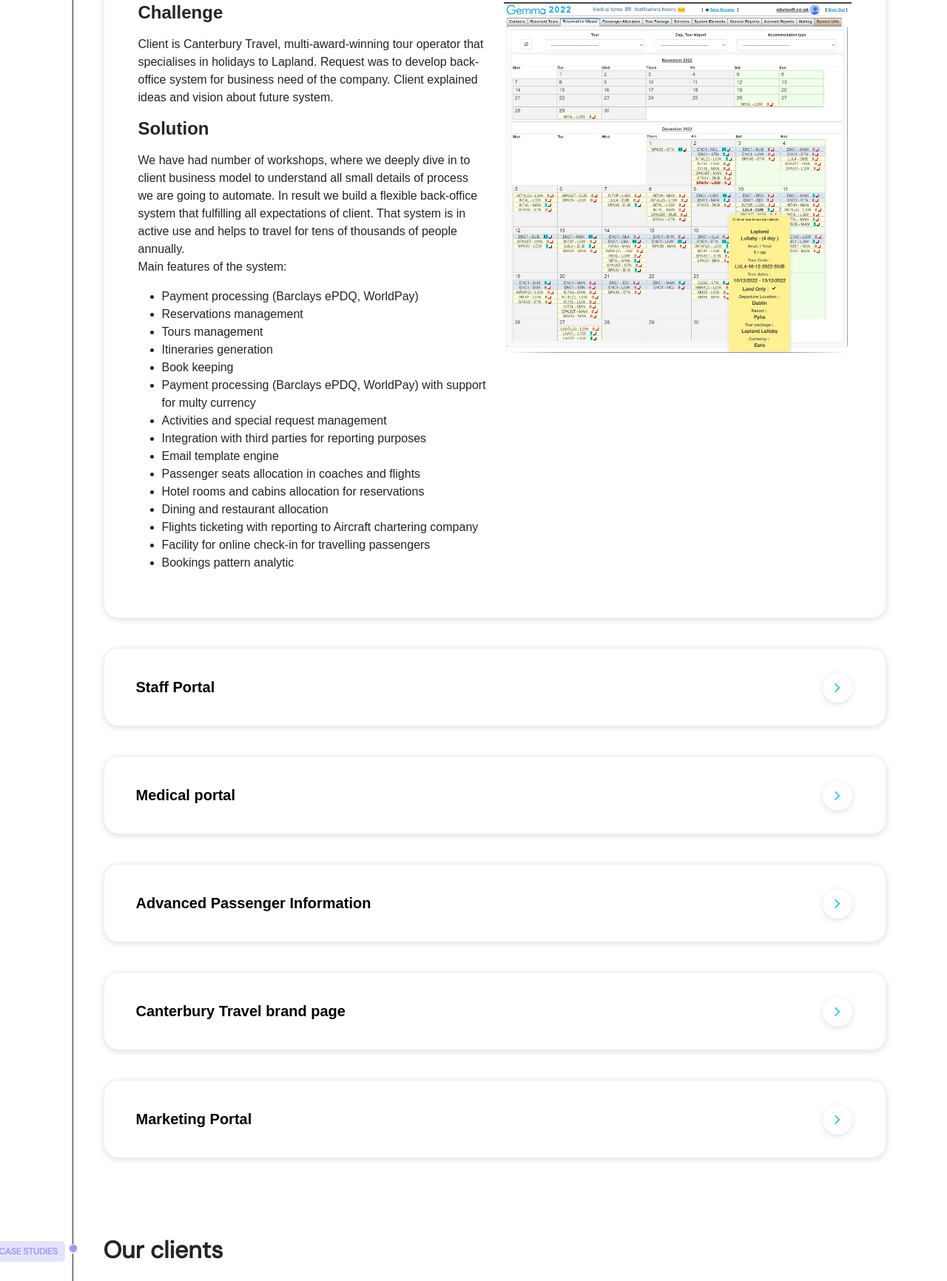
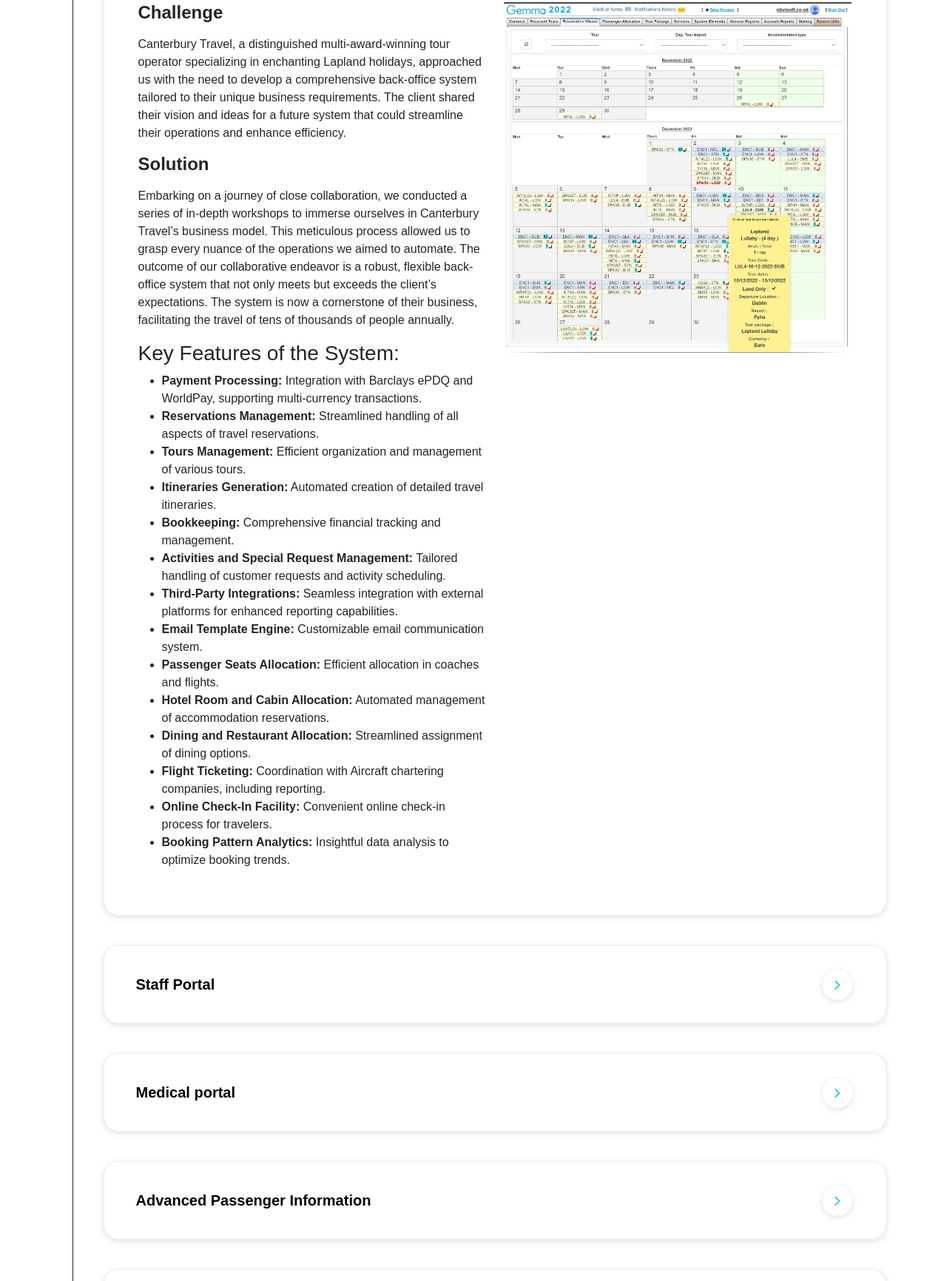
Before and after one commit to obvisoft/obvisoft.co.uk, a plain HTML site: page Index.html in a window 1280 px wide. Shown: the part 2208-3940 px from the top of the page at 74% size. Drawn offline with nearby package versions, Linux system fonts and the light colour scheme.

Commit message:
update wording career

```diff
--- a/Index.html
+++ b/Index.html
@@ -299,62 +299,33 @@
 										<div class="col-md-6 col-sm-6 col-lg-6 col-xs-12">
 											<h4 class="text-dark mb-3 fw-bold">Challenge</h4>
 											<p>
-												Client is Canterbury Travel, multi-award-winning tour operator that specialises in holidays to Lapland.
-												Request was to develop back-office system for business need of the company. Client explained ideas and vision about future system.
+												Canterbury Travel, a distinguished multi-award-winning tour operator specializing in enchanting Lapland holidays,
+												approached us with the need to develop a comprehensive back-office system tailored to their unique business requirements.
+												The client shared their vision and ideas for a future system that could streamline their operations and enhance efficiency.
 											</p>
 											<h4 class="text-dark mb-3 fw-bold">Solution</h4>
 											<p>
-												We have had number of workshops, where we deeply dive in to client business model to understand all small details of process we are going to automate.
-												In result we build a flexible back-office system that fulfilling all expectations of client.
-												That system is in active use and helps to travel for tens of thousands of people annually.
+												Embarking on a journey of close collaboration, we conducted a series of in-depth workshops to immerse ourselves in Canterbury Travel’s business model.
+												This meticulous process allowed us to grasp every nuance of the operations we aimed to automate.
+												The outcome of our collaborative endeavor is a robust, flexible back-office system that not only meets but exceeds the client’s expectations.
+												The system is now a cornerstone of their business, facilitating the travel of tens of thousands of people annually.
 												<br />
-												Main features of the system:
+												<h3>Key Features of the System:</h3>
 												<ul>
-													<li>
-														Payment processing (Barclays ePDQ, WorldPay)
-													</li>
-													<li>
-														Reservations management
-													</li>
-													<li>
-														Tours management
-													</li>
-													<li>
-														Itineraries generation
-													</li>
-													<li>
-														Book keeping
-													</li>
-													<li>
-														Payment processing (Barclays ePDQ, WorldPay) with support for multy currency
-													</li>
-													<li>
-														Activities and special request management
-													</li>
-													<li>
-														Integration with third parties for reporting purposes
-													</li>
-													<li>
-														Email template engine
-													</li>
-													<li>
-														Passenger seats allocation in coaches and flights
-													</li>
-													<li>
-														Hotel rooms and cabins allocation for reservations
-													</li>
-													<li>
-														Dining and restaurant allocation
-													</li>
-													<li>
-														Flights ticketing with reporting to Aircraft chartering company
-													</li>
-													<li>
-														Facility for online check-in for travelling passengers
-													</li>
-													<li>
-														Bookings pattern analytic
-													</li>
+													<li><b>Payment Processing:</b> Integration with Barclays ePDQ and WorldPay, supporting multi-currency transactions.</li>
+													<li><b>Reservations Management:</b> Streamlined handling of all aspects of travel reservations.</li>
+													<li><b>Tours Management:</b> Efficient organization and management of various tours.</li>
+													<li><b>Itineraries Generation:</b> Automated creation of detailed travel itineraries.</li>
+													<li><b>Bookkeeping:</b> Comprehensive financial tracking and management.</li>
+													<li><b>Activities and Special Request Management:</b> Tailored handling of customer requests and activity scheduling.</li>
+													<li><b>Third-Party Integrations:</b> Seamless integration with external platforms for enhanced reporting capabilities.</li>
+													<li><b>Email Template Engine:</b> Customizable email communication system.</li>
+													<li><b>Passenger Seats Allocation:</b> Efficient allocation in coaches and flights.</li>
+													<li><b>Hotel Room and Cabin Allocation:</b> Automated management of accommodation reservations.</li>
+													<li><b>Dining and Restaurant Allocation:</b> Streamlined assignment of dining options.</li>
+													<li><b>Flight Ticketing:</b> Coordination with Aircraft chartering companies, including reporting.</li>
+													<li><b>Online Check-In Facility:</b> Convenient online check-in process for travelers.</li>
+													<li><b>Booking Pattern Analytics:</b> Insightful data analysis to optimize booking trends.</li>
 												</ul>
 											</p>
 										</div>
@@ -528,7 +499,39 @@
 			<div class="container">
 				<div class="row margin-top">
 					<div class="col-auto text-center flex-column d-none d-sm-flex box">
-						<strong class="badge client">CASE STUDIES</strong>
+						<strong class="badge career">CAREER</strong>
+						<h5 class="mx-2 mt-0 mb-0">
+							<span class="badge career-pill border">&nbsp;</span>
+						</h5>
+						<div class="row h-100">
+							<div class="col border-end border-dark">&nbsp;</div>
+							<div class="col">&nbsp;</div>
+						</div>
+					</div>
+					<section class="our-career col" id="career">
+						<h2 class="text-dark mb-5 fw-bold">Work with us</h2>
+						<div id="carousel_clients" class="carousel slide mt-4" data-bs-ride="carousel">
+							We are looking for talents who shares the same values:
+							<ul>
+								<li>Having fun solving issues</li>
+								<li>Diligence in execution</li>
+								<li>Output quality te be proud</li>
+								<li>Constantly learning new sharpening our skils</li>
+							</ul>
+
+						</div>
+					</section>
+				</div>
+			</div>
+
+
+
+
+
+			<div class="container">
+				<div class="row margin-top">
+					<div class="col-auto text-center flex-column d-none d-sm-flex box">
+						<strong class="badge client">OUR CLIENTS</strong>
 						<h5 class="mx-2 mt-0 mb-0">
 							<span class="badge client-pill border">&nbsp;</span>
 						</h5>
--- a/assets/css/style.css
+++ b/assets/css/style.css
@@ -176,6 +176,9 @@ header {
   height: 50px;
   border-radius: 50%;
   margin-right: 15px;
+}
+.our-career {
+  padding-bottom: 100px;
 }
 .our-client {
   padding-bottom: 150px;
@@ -411,6 +414,9 @@ footer {
 .client-pill {
   background-color: #a199ff;
 }
+.career-pill {
+  background-color: #fe5c33;
+}
 
 .box {
   position: relative !important;
@@ -439,6 +445,15 @@ footer {
   top: 7px;
   color: #21bffc;
   background-color: #c4edfc;
+  padding: 8px 10px;
+  font-size: 12px;
+}
+.box .career {
+  position: absolute !important;
+  left: -142%;
+  top: 7px;
+  color: #fe5c33;
+  background-color: #fbd4ca;
   padding: 8px 10px;
   font-size: 12px;
 }
```
